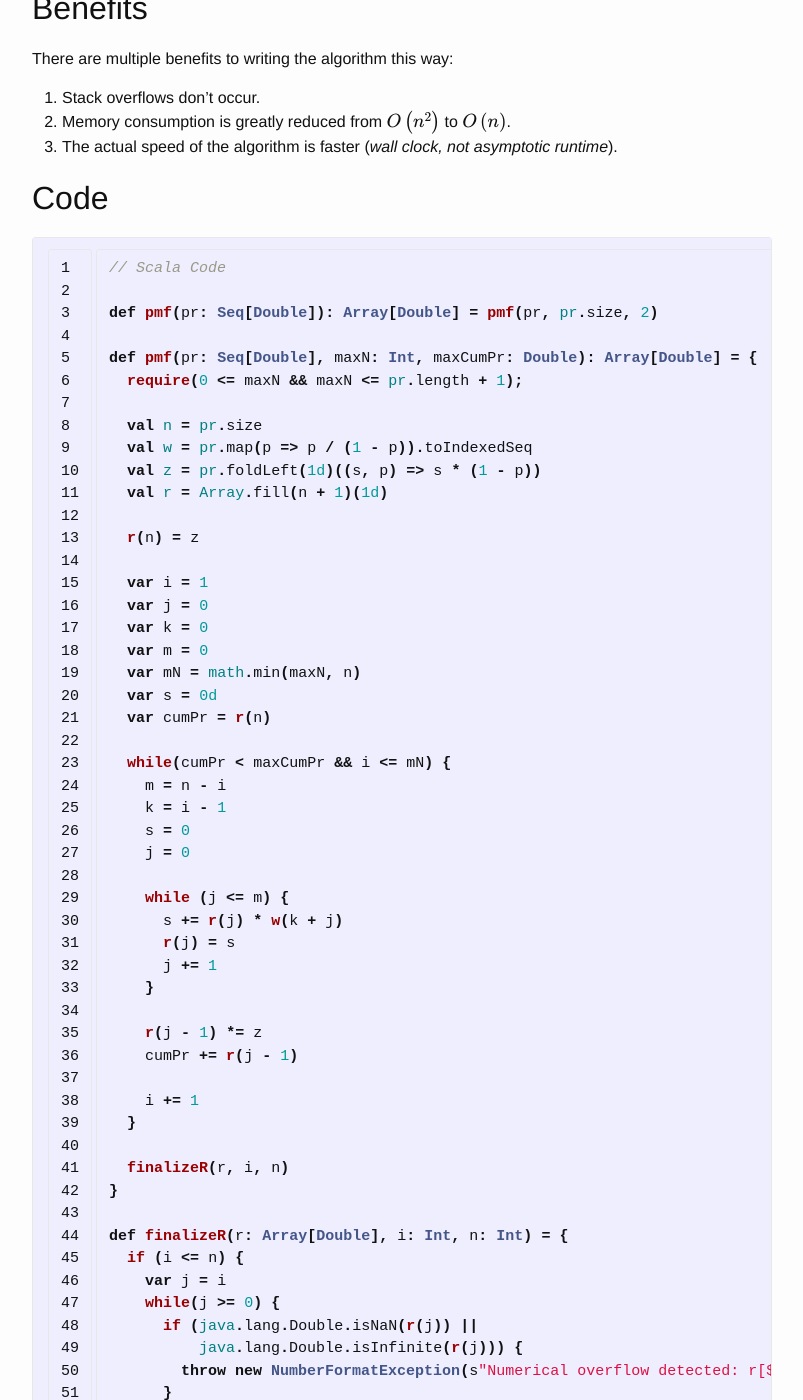
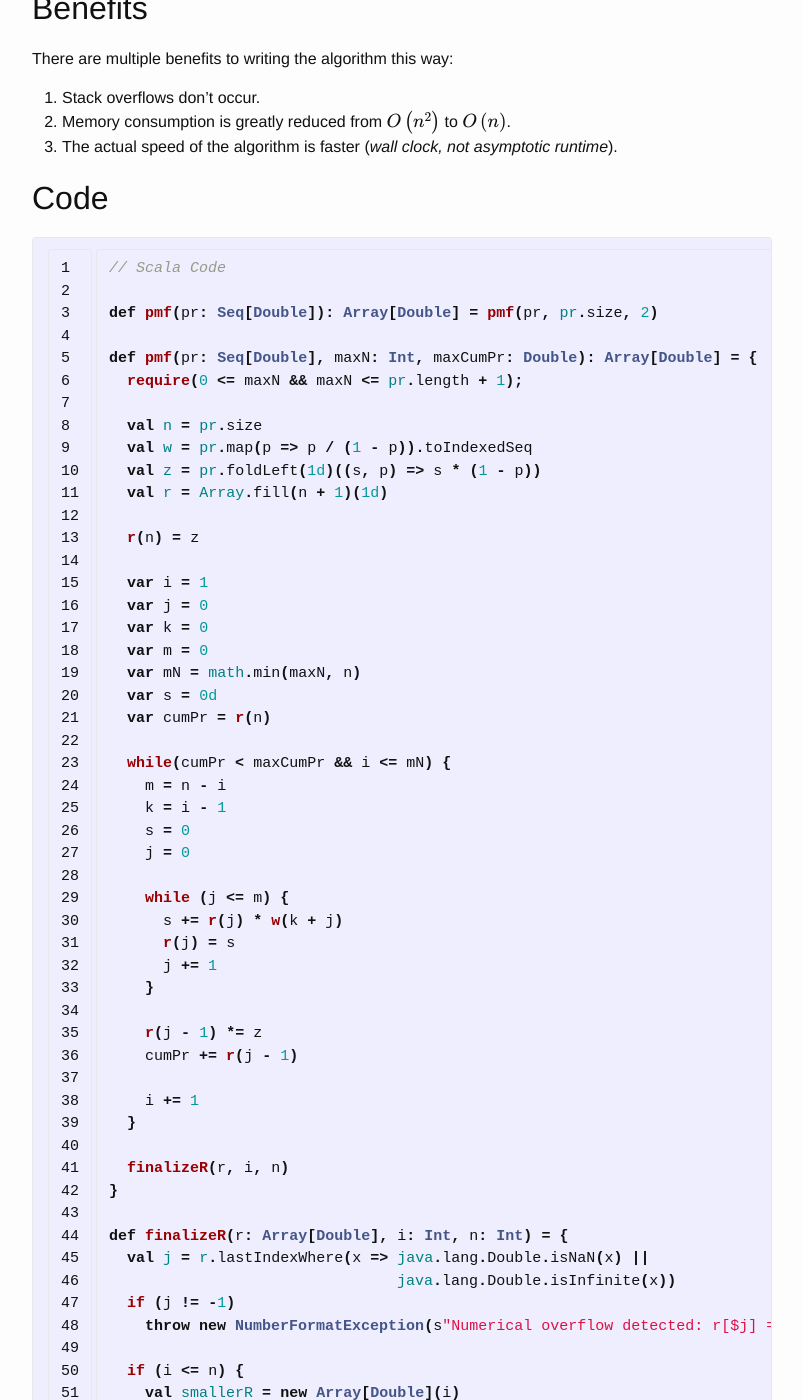
Before and after one commit to deaktator/deaktator.github.io, a Jekyll site: the page built from _posts/2016-02-12-poisson-binomial-revisited.md, in a window 1280 px wide and 1400 px high, scrolled down 1211 px. Shown: the whole window, without its empty margins (238-1041 px from the left). Built offline with Jekyll 4.4.1, drawn with Linux system fonts in a browser that asks for light colours; formulas are drawn with MathJax 3; some of the changed text lies outside the part shown.

```diff
--- a/_posts/2016-02-12-poisson-binomial-revisited.md
+++ b/_posts/2016-02-12-poisson-binomial-revisited.md
@@ -105,16 +105,12 @@ def pmf(pr: Seq[Double], maxN: Int, maxCumPr: Double): Array[Double] = {
 }
 
 def finalizeR(r: Array[Double], i: Int, n: Int) = {
+  val j = r.lastIndexWhere(x => java.lang.Double.isNaN(x) ||
+                                java.lang.Double.isInfinite(x))
+  if (j != -1)
+    throw new NumberFormatException(s"Numerical overflow detected: r[$j] = ${r(j)}")
+
   if (i <= n) {
-    var j = i
-    while(j >= 0) {
-      if (java.lang.Double.isNaN(r(j)) ||
-          java.lang.Double.isInfinite(r(j))) {
-        throw new NumberFormatException(s"Numerical overflow detected: r[$j] = ${r(j)}")
-      }
-      j -= 1
-    }
-
     val smallerR = new Array[Double](i)
     System.arraycopy(r, n - i + 1, smallerR, 0, i)
     reverse(smallerR)
```
